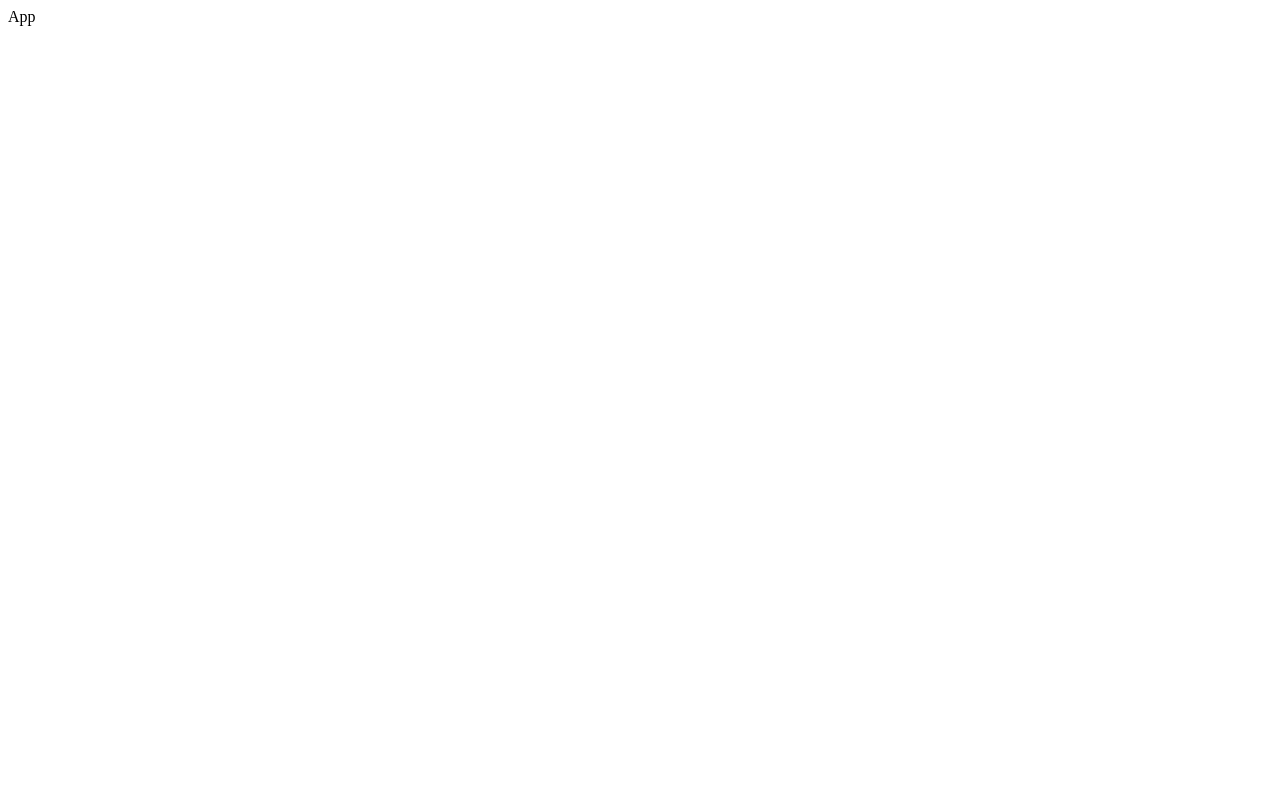
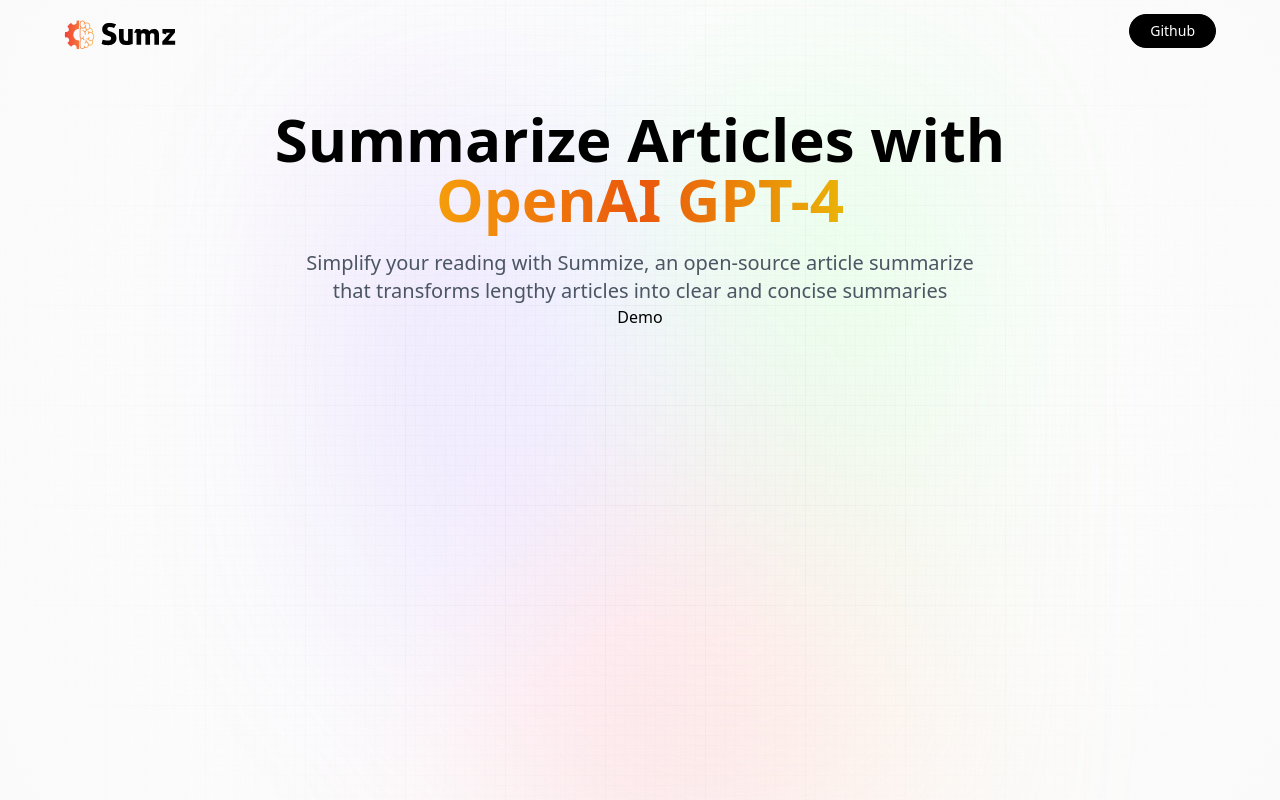
Before and after one commit to Sberkeakdeniz/openai_summarizer, a React (Vite) app: page / in a window 1280 px wide. Built offline with nearby package versions, Linux system fonts and the light colour scheme; a web font is replaced by a local one.

Commit message:
hero section is done.

```diff
--- a/src/App.jsx
+++ b/src/App.jsx
@@ -1,8 +1,22 @@
-import React from 'react'
+import React from 'react';
+
+import Hero from './components/Hero';
+import Demo from './components/Demo';
+
+import './App.css';
 
 const App = () => {
   return (
-    <div>App</div>
+    <main>
+      <div className='main'>
+        <div className='gradient'/>
+        </div>
+
+      <div className='app'>
+        <Hero/>
+        <Demo/>
+      </div>
+    </main>
   )
 }
 
--- /dev/null
+++ b/src/components/Demo.jsx
@@ -0,0 +1,9 @@
+import React from 'react'
+
+const Demo = () => {
+  return (
+    <div>Demo</div>
+  )
+}
+
+export default Demo
--- /dev/null
+++ b/src/components/Hero.jsx
@@ -0,0 +1,28 @@
+import {logo} from '../assets';
+
+const Hero = () => {
+  return (
+    <header className='w-full flex justify-center items-center flex-col'>
+      <nav className='flex justify-between items-center w-full mb-10 pt-3'>
+        <img src={logo} alt="sumz_logo" className='w-28 object-contain' />
+
+        <button
+          type='button'
+          onClick={()=>window.open('https://github.com/Sberkeakdeniz') }
+          className='black_btn'
+        >Github
+        </button>
+      </nav>
+
+      <h1 className='head_text'>
+        Summarize Articles with <br className='max-md:hidden' />
+        <span className='orange_gradient'>OpenAI GPT-4</span>
+      </h1>
+      <h2 className='desc'>
+        Simplify your reading with Summize, an open-source article summarize that transforms lengthy articles into clear and concise summaries
+      </h2>
+    </header>
+  )
+}
+
+export default Hero
```
